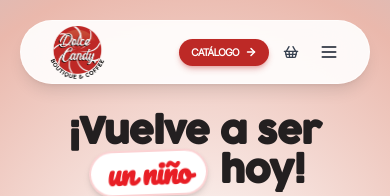
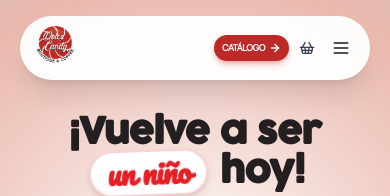
Before and after one commit to carmidev/maniatech, a Next.js app: page / in a window 390 px wide. Shown: the top 196 px of the page. Built offline with nearby package versions, Linux system fonts and the light colour scheme.

Commit message:
ultimso cambios de entrega 2

```diff
--- a/src/app/page.tsx
+++ b/src/app/page.tsx
@@ -64,21 +64,21 @@ export default function Home() {
       <svg className="hidden" aria-hidden="true" style={{ position: 'absolute', width: 0, height: 0 }}>
       </svg>
 
-      {/* ── NAVBAR PÍLDORA FLOTANTE ── */}
-      <nav className="fixed top-5 left-1/2 -translate-x-1/2 z-50 w-[calc(100%-2.5rem)] max-w-4xl">
-        <div className="bg-white/90 backdrop-blur-xl rounded-full shadow-lg shadow-black/8 px-6 lg:px-8 h-16 flex items-center justify-between border border-white/60">
+      {/* ── NAVBAR PÍLDORA FLOTANTE (REFACTORIZADO PARA ESTABILIDAD TOTAL) ── */}
+      <div className="fixed top-4 left-0 right-0 z-50 px-5 flex justify-center pointer-events-none">
+        <nav className="w-full max-w-4xl max-w-[calc(100vw-40px)] bg-white/95 backdrop-blur-xl rounded-full shadow-xl shadow-black/10 px-3 lg:px-8 h-16 flex items-center justify-between border border-white/60 pointer-events-auto overflow-hidden">
           <button
             type="button"
-            className="flex items-center gap-1 md:gap-2 cursor-pointer p-1 -m-1 relative z-10"
+            className="flex items-center gap-1 md:gap-2 cursor-pointer p-0 relative"
             onClick={() => {
               window.scrollTo({ top: 0, behavior: 'smooth' });
             }}
           >
-            {/* Logo Móvil */}
+            {/* Logo Móvil - Compactado */}
             <img
               src={getImagePath("/images/logo-oficial.png")}
               alt="Dolce Candy Logo"
-              className="h-16 lg:hidden object-contain translate-y-1.5"
+              className="h-11 lg:hidden object-contain"
             />
 
             {/* Logo Desktop (Restaurado) */}
@@ -90,7 +90,7 @@ export default function Home() {
             </div>
           </button>
 
-          <div className="flex items-center gap-6 lg:gap-8">
+          <div className="flex items-center gap-1.5 lg:gap-8">
             <div className="hidden lg:flex items-center gap-7 font-display text-sm tracking-wide">
               <Link href="#lab" className="text-brand-darkgray/80 hover:text-primary transition-colors">
                 Candy Lab
@@ -100,10 +100,10 @@ export default function Home() {
               </Link>
             </div>
 
-            <div className="flex items-center gap-2 lg:gap-3">
+            <div className="flex items-center gap-1 lg:gap-3">
               <Link
                 href="/catalogo"
-                className="flex bg-brand-red text-white px-3 lg:px-5 py-1.5 lg:py-2.5 rounded-full font-black text-[10px] lg:text-sm hover:scale-105 transition-all shadow-md shadow-brand-red/30 items-center gap-1.5"
+                className="flex bg-brand-red text-white px-2 lg:px-5 py-1.5 lg:py-2.5 rounded-full font-black text-[9px] lg:text-sm hover:scale-105 transition-all shadow-md shadow-brand-red/30 items-center gap-1"
               >
                 <span className="hidden lg:inline">Ir al Catálogo</span>
                 <span className="lg:hidden uppercase tracking-tighter">Catálogo</span>
@@ -129,7 +129,7 @@ export default function Home() {
               </button>
             </div>
           </div>
-        </div>
+        </nav>
 
         {/* MENÚ MÓVIL DESPLEGABLE */}
         <AnimatePresence>
@@ -167,7 +167,7 @@ export default function Home() {
             </motion.div>
           )}
         </AnimatePresence>
-      </nav>
+      </div>
 
       {/* ── HERO SECTION - ESTILO PAWSY EXACTO + CANDY CRUSH ── */}
       <section className="relative min-h-[85dvh] lg:h-[100dvh] flex flex-col overflow-hidden"
```
